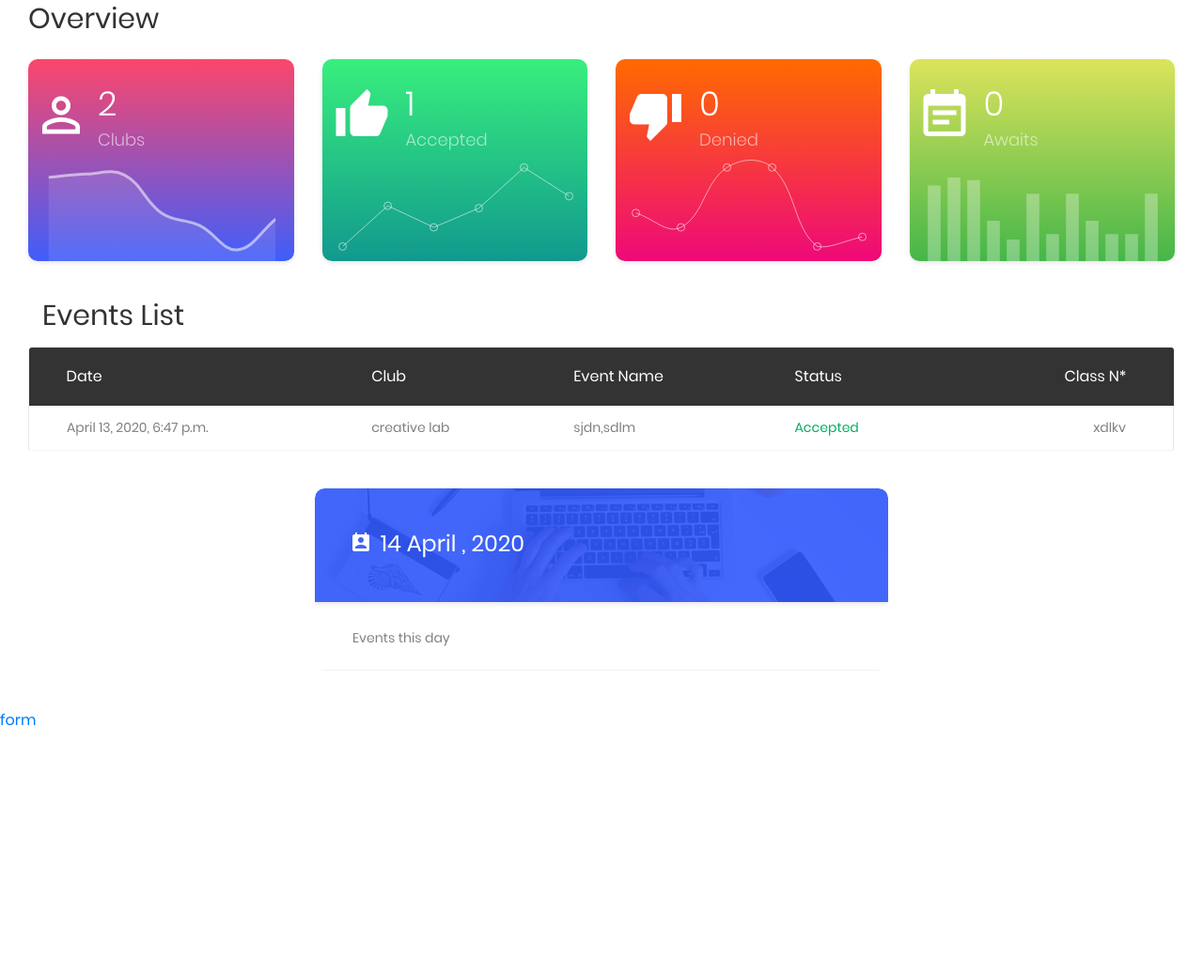
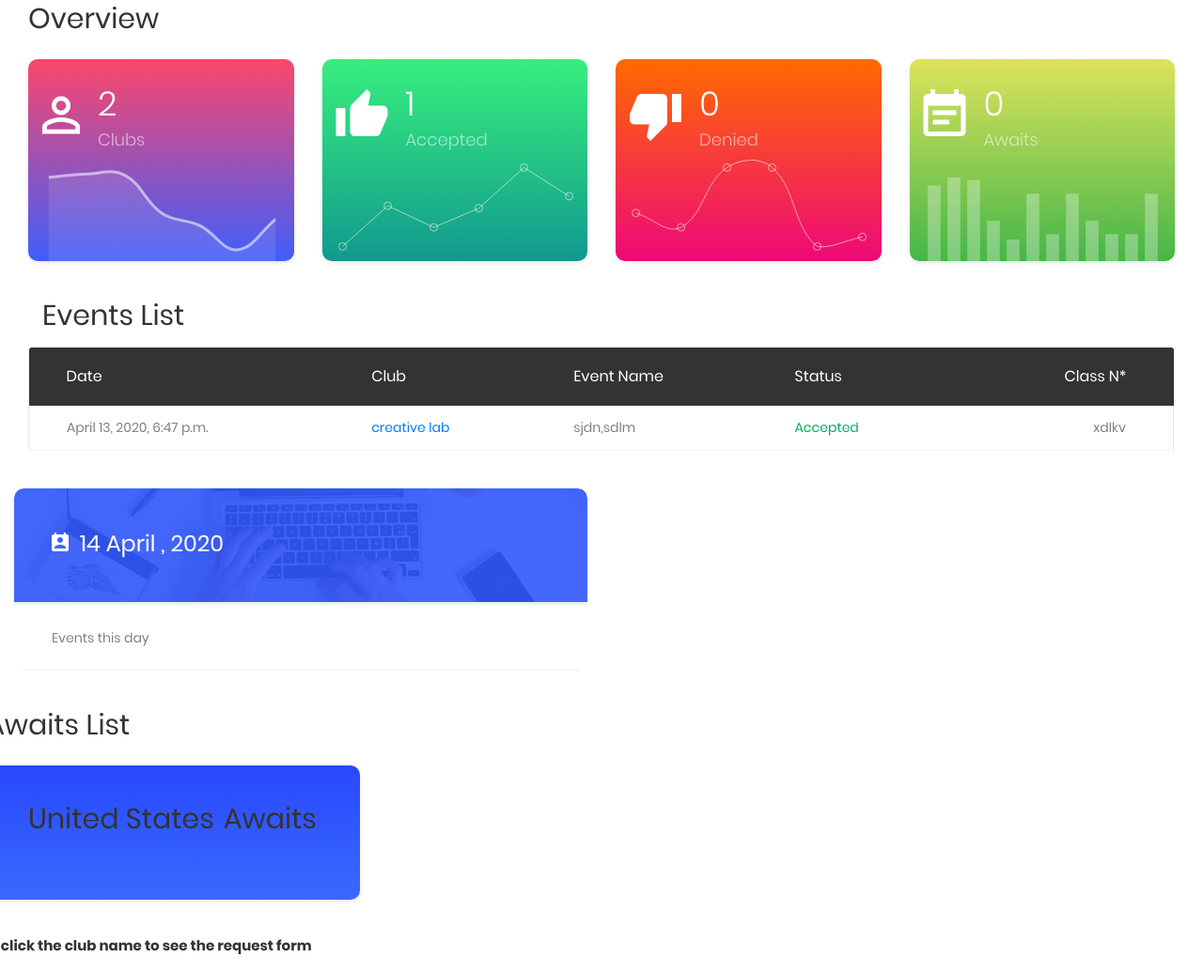
Before and after one commit to MedAziz11/Club_Project, a Django app: page /Administration/ in a window 1280 px wide. Shown: the part 161-1197 px from the top of the page at 94% size. Before the commit the page ends 934 px from the top, so only its background shows below. Run offline with Django 3.2, Linux system fonts and the light colour scheme; a user stored in the database is signed in; data comes from the database, SQL or seed files in the repository; parts of the project's set-up code (start-up, migrations or seed data) failed here and were passed over; some libraries are stand-ins or nearby versions.

Commit message:
Request_form working , notification prob

```diff
--- a/project/templates/admin/admin.html
+++ b/project/templates/admin/admin.html
@@ -1,10 +1,24 @@
 {% extends 'layout.html' %}
+{% block stylesheet%}
+<link rel="stylesheet" href="https://stackpath.bootstrapcdn.com/bootstrap/4.2.1/css/bootstrap.min.css" integrity="sha384-GJzZqFGwb1QTTN6wy59ffF1BuGJpLSa9DkKMp0DgiMDm4iYMj70gZWKYbI706tWS" crossorigin="anonymous">
+
+<!-- Font Awesome -->
+<link href="https://stackpath.bootstrapcdn.com/font-awesome/4.7.0/css/font-awesome.min.css" rel="stylesheet" integrity="sha384-wvfXpqpZZVQGK6TAh5PVlGOfQNHSoD2xbE+QkPxCAFlNEevoEH3Sl0sibVcOQVnN" crossorigin="anonymous">
+
+
+
+<!-- Tempus Dominus Bootstrap 4 -->
+<link rel="stylesheet" href="https://cdnjs.cloudflare.com/ajax/libs/tempusdominus-bootstrap-4/5.1.2/css/tempusdominus-bootstrap-4.min.css" integrity="sha256-XPTBwC3SBoWHSmKasAk01c08M6sIA5gF5+sRxqak2Qs=" crossorigin="anonymous" />
+<script src="https://cdnjs.cloudflare.com/ajax/libs/tempusdominus-bootstrap-4/5.1.2/js/tempusdominus-bootstrap-4.min.js" integrity="sha256-z0oKYg6xiLq3yJGsp/LsY9XykbweQlHl42jHv2XTBz4=" crossorigin="anonymous"></script>
+
+{% endblock %}
+
 {% block content %}
 
 {% if user.is_staff %}
 
 
-<div class="row-m-t-25 row mt-3">
+<div class="row-m-t-20 row mt-3">
     <div class="section__content section__content--p30">
         <div class="container-fluid">
             <div class="row">
@@ -76,7 +90,7 @@
                                 <div class="icon">
                                     <i class="zmdi zmdi-calendar-note"></i>
                                 </div>
-                              <div class="text" >
+                                <div class="text">
                                     <h2>{{ awaits }}</h2>
                                     <span>Awaits</span>
                                 </div>
@@ -116,8 +130,10 @@
                                 {% for request in requests_list %}
                                 <tr>
                                     <td>{{ request.date }}</td>
-                                  <td>{{ request.name }}</td>
-                                  <td >{{ request.event }}</td>
+                                    <td><a
+                                            href="{% url 'administration:request_form' pk=request.pk %}">{{ request.name }}</a>
+                                    </td>
+                                    <td>{{ request.event }}</td>
                                     <td class="{{ request.statut }}">{{ request.get_statut_display }}</td>
                                     <td>{{ request.classe }}</td>
                                 </tr>
@@ -128,7 +144,8 @@
                 </div>
             </div>
         </div>
-          <div class="row justify-content-md-center">
+
+           <div class="row justify-content-md-right">
             <div class="col-lg-6">
                 <div class="au-card au-card--no-shadow au-card--no-pad m-b-40">
                     <div class="au-card-title" style="background-image:url('images/bg-title-01.jpg');">
@@ -145,9 +162,10 @@
                         <div class="au-task__item au-task__item--success">
                             <div class="au-task__item-inner">
                                 <h5 class="task">
-                                          <a >{{ event.event }}</a>
+                                    <a>{{ event.event }}</a>
                                 </h5>
-                                      <span class="time"><!-- time -->{{ event.date| time:"H:i" }} -- {{ event.classe }}</span>
+                                <span class="time">
+                                    <!-- time -->{{ event.date| time:"H:i" }} -- {{ event.classe }}</span>
                             </div>
                             {% endfor %}
 
@@ -163,8 +181,36 @@
                 </div>
             </div>
         </div>
+        <div class="row justify-content-lg-left">
+            <div class="col-lg-12 ">
+                <h2 class="title-1 m-b-25">Awaits List</h2>
+                <div class="au-card au-card--bg-blue au-card-top-countries m-b-40">
+                    <div class="au-card-inner">
+                        <div class="table-responsive">
+                            <table class="table table-top-countries">
+                                <tbody>
+                                    <tr>
+                                        <td><a href="#" class="text-white">
+                                                <h2 class="title-1 m-b-25">United States</h2>
+                                            </a></td>
+                                        <td class="text-right">
+                                            <h2 class="title-1 m-b-25">awaits</h2>
+                                        </td>
+                                    </tr>
+
+                                </tbody>
+                            </table>
+
                         </div>
                     </div>
-  <a href="{% url 'administration:request_form' %}">form </a>
+
+                </div>
+                <h5 class="title-8 m-b-20">**click the club name to see the request form</h5>
+            </div>
+        </div>
+        </div>
+
+</div>
+
 {% endif %}
 {% endblock %}
```
Lines whose indentation alone changed are shown as unchanged.
